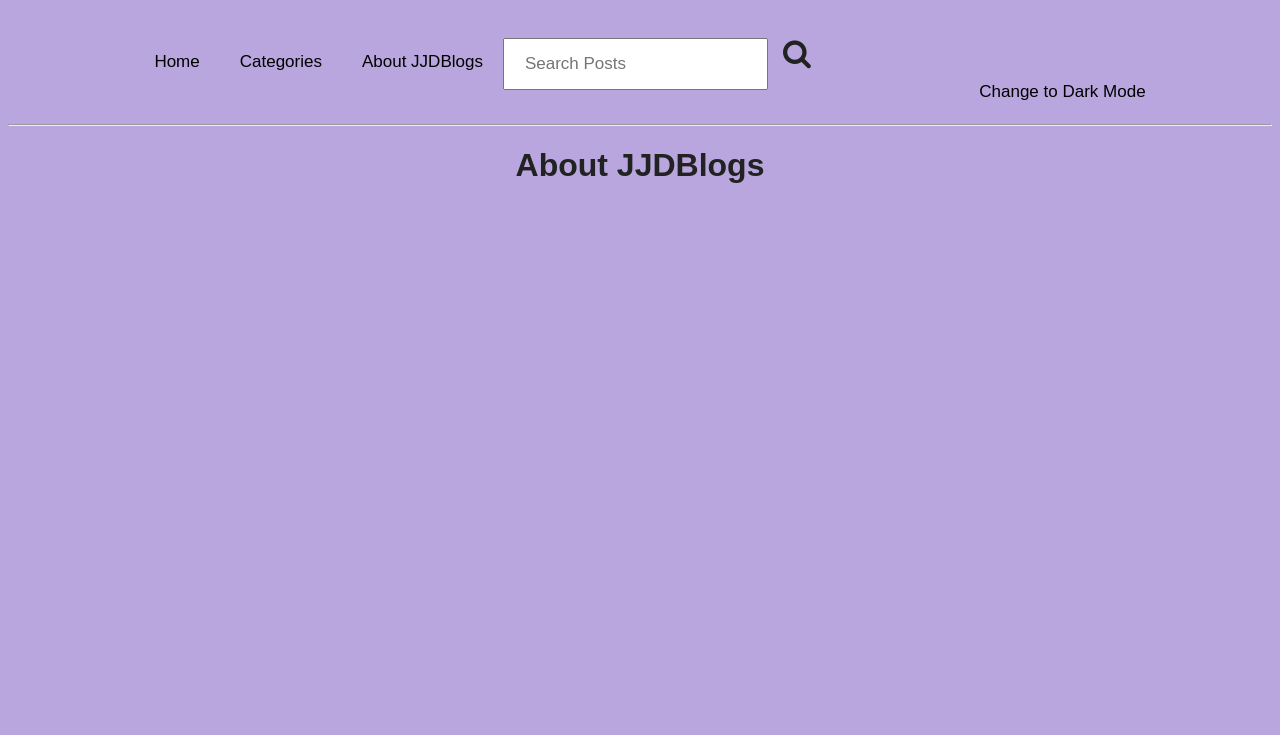
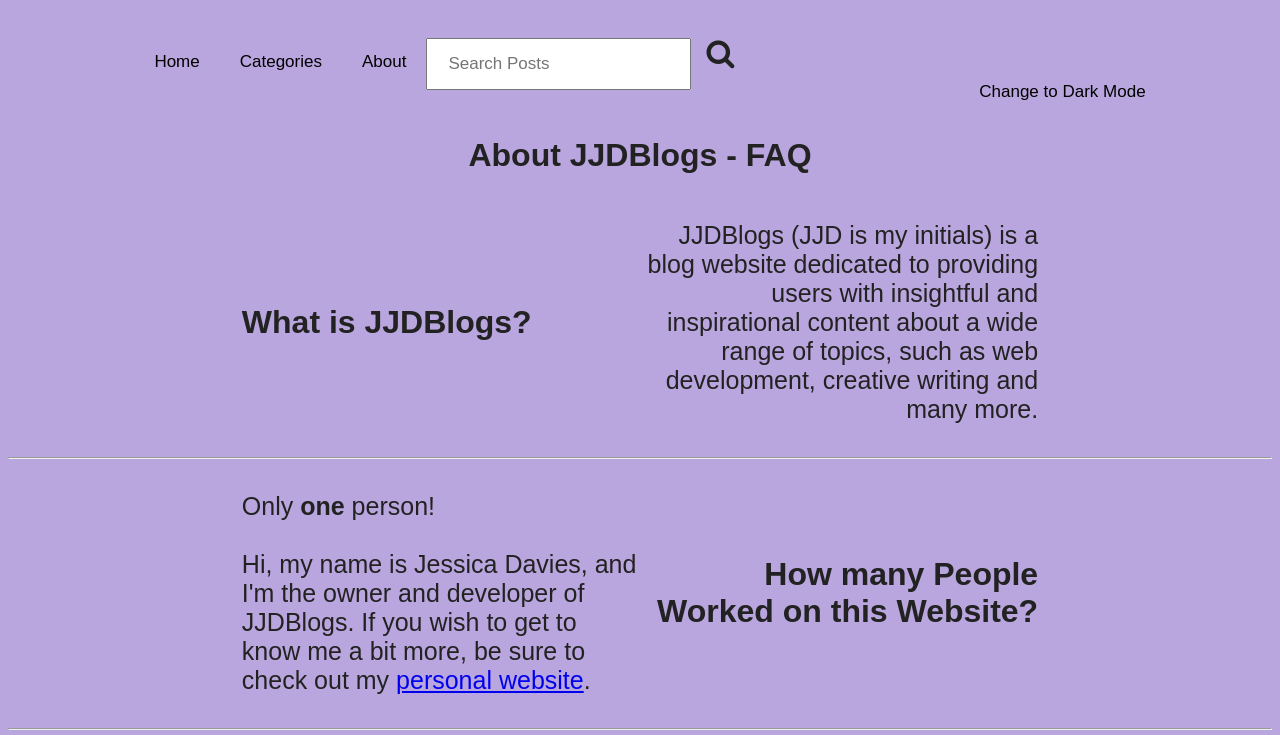
Before and after one commit to jjdaviesblogs/jjdaviesblogs.github.io, a plain HTML site: page about.html in a window 1280 px wide. Shown: the top 735 px of the page. Drawn offline with Linux system fonts and the light colour scheme; no server answers.

Commit message:
Add files via upload

```diff
--- a/about.html
+++ b/about.html
@@ -14,7 +14,7 @@
         <div id="nav_list" class="nav_list">
             <a id="homeNav" class="nav_item" href="https://jjdblogs.org.uk" onmouseover="mouseHover('homeNav')" onmouseleave="mouseLeave('homeNav')">Home</a>
             <a id="categoriesNav" class="nav_item" href="categories.html" onmouseover="mouseHover('categoriesNav')" onmouseleave="mouseLeave('categoriesNav')">Categories</a>
-            <a id="categoriesAbout" class="nav_item" href="about.html" onmouseover="mouseHover('categoriesAbout')" onmouseleave="mouseLeave('categoriesAbout')">About JJDBlogs</a>
+            <a id="categoriesAbout" class="nav_item" href="about.html" onmouseover="mouseHover('categoriesAbout')" onmouseleave="mouseLeave('categoriesAbout')">About</a>
             <div class="search">
                 <input id="blogSearch" class="nav_item" type="text" placeholder="Search Posts" list="articleNames" oninput="selected()">
                 <i class="fa fa-search"></i>
@@ -98,8 +98,31 @@
                 }
             );
         </script>
+
+        <h1 id="aboutHeader">About JJDBlogs - FAQ</h1>
+
+        <div class="a">
+            <h3 id="a_head" class="left_items"><strong>What is JJDBlogs?</strong></h3>
+            <p id="a_desc" class="right_items">JJDBlogs (JJD is my initials) is a blog website dedicated to providing users with insightful and inspirational content about a wide range of topics, such as web development, creative writing and many more.</p>
+        </div>
         <hr>
 
-        <h1 id="aboutHeader">About JJDBlogs</h1>
+        <div class="a">
+            <p id="a_desc" class="left_items">Only <strong>one</strong> person! <br><br> Hi, my name is Jessica Davies, and I'm the owner and developer of JJDBlogs. If you wish to get to know me a bit more, be sure to check out my <a href="https://jjdaviesxx.github.io/">personal website</a>.</p>
+            <h3 id="a_head" class="right_items"><strong>How many People Worked on this Website?</strong></h3>
+        </div>
+        <hr>
+
+        <div class="a">
+            <h3 id="a_head" class="left_items"><strong>Are You Planning to Put Ads on this Blog?</strong></h3>
+            <p id="a_desc" class="right_items">I am indeed. I do enjoy writing blog posts that inspire readers to not only use the information in their own lifestyle, but come back for more information on a whole range of topics. However, I'd like to be able to monetise my work, so it motivates me to create more blog posts since I'm earning real income for the work I do (I know, this sounds rather cliche). <br><br> I signed up for Google AdSense, seeing the positive reviews, and my site wasn't ready to view ads yet since the content was 'Low-Value'. So I've been trying to make this website look more modern and professional as time goes on, so when my website can show ads, I'll be able to post a lot more often.</p>
+        </div>
+        <hr>
+
+        <div class="a">
+            <p id="a_desc" class="left_items">Yes! Do feel free to drop me an email at jessica.davies@jjdblogs.org.uk if you have any queries.</p>
+            <h3 id="a_head" class="right_items"><strong>Is there a Way to Contact You Regarding Issues, Queries, etc.?</strong></h3>
+        </div>
+        <hr>
     </body>
 </html>
--- a/about_style.css
+++ b/about_style.css
@@ -39,3 +39,30 @@ body {
 #aboutHeader {
     text-align: center;
 }
+
+.a {
+    display: flex;
+    align-items: center;
+    justify-content: center;
+    margin-left: auto;
+    margin-right: auto;
+    width: 90%;
+}
+
+.a .left_items {
+    text-align: left;
+}
+
+.a .right_items {
+    text-align: right;
+}
+
+.a #a_head {
+    font-size: 2em;
+    width: 35%;
+}
+
+.a #a_desc {
+    font-size: 25px;
+    width: 35%;
+}
--- a/view_blog.css
+++ b/view_blog.css
@@ -1,6 +1,6 @@
 body {
     font-family: Arial, Helvetica, sans-serif;
-    color: black;
+    color: rgb(34, 34, 34);
     background-color: rgb(185, 166, 222);
     text-align: center;
 }
@@ -9,8 +9,8 @@ body {
     background-color: rgb(185, 166, 222);
     width: 100%;
     overflow: hidden;
-    padding-left: 40px;
-    padding-top: 20px;
+    padding-left: 10%;
+    padding-top: 30px;
 }
 
 .nav_list .nav_item {
@@ -28,9 +28,13 @@ body {
     vertical-align: middle;
 }
 
+.nav_list #blogSearch {
+    text-align: left;
+}
+
 .nav_list #theme {
     float: right;
-    padding-right: 5%;
+    padding-right: 20%;
 }
 
 .blogInfo {
```
Also changed, not shown: blog_data.json (+1 -11 lines), categories.html (+1 -1 lines), chosen_category.html (+1 -1 lines), index.html (+7 -4 lines), view_blog.html (+1 -1 lines).
